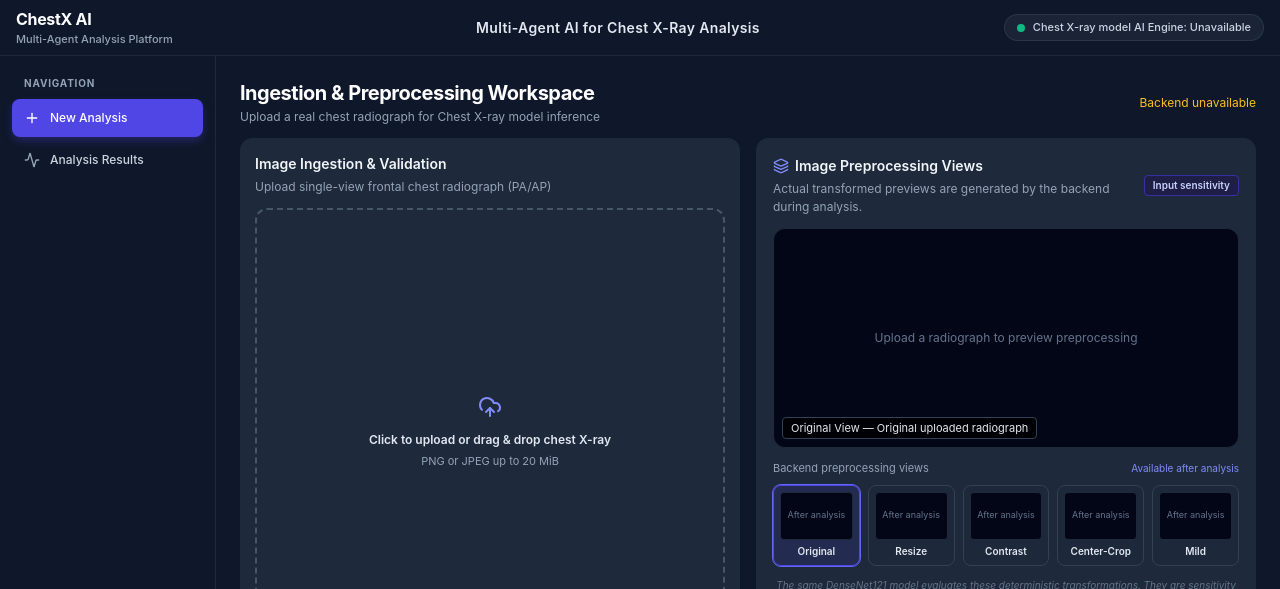
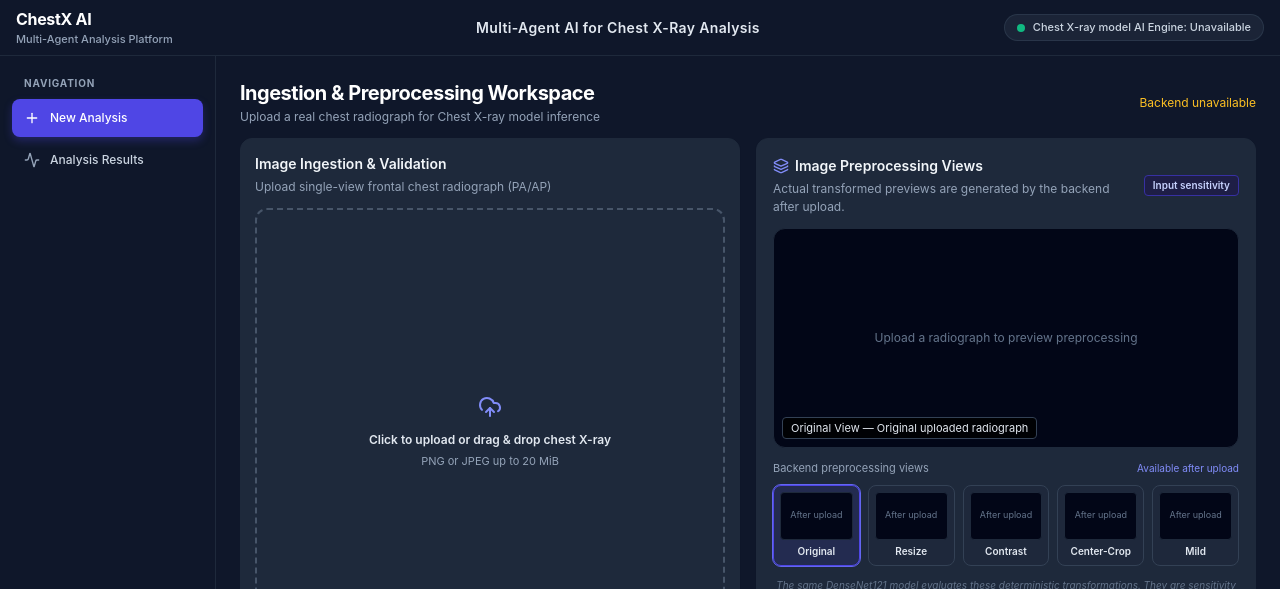
Before and after one commit to Souptik-Hazra/Chest-XRay, a React (Vite) app: page / in a window 1280 px wide. Shown: the top 589 px of the page. Built offline with nearby package versions, Linux system fonts and the light colour scheme; no server answers.

Commit message:
fix: show preprocessing preview state before analysis

```diff
--- a/src/components/upload/ImagePreparationPanel.jsx
+++ b/src/components/upload/ImagePreparationPanel.jsx
@@ -4,16 +4,16 @@ import { Card } from '../shared/index.js';
 import { PREPARATION_VIEWS } from '../../data/preparationViews.js';
 import './upload.css';
 
-export default function ImagePreparationPanel({ filePreviewUrl = null, selectedViewId = 'original', onSelectView = () => {}, isCompact = false, actualViews = [] }) {
+export default function ImagePreparationPanel({ filePreviewUrl = null, selectedViewId = 'original', onSelectView = () => {}, isCompact = false, actualViews = [], isLoading = false }) {
   const activeView = PREPARATION_VIEWS.find(view => view.id === selectedViewId) || PREPARATION_VIEWS[0];
   const activePreview = actualViews.find(view => view.id === activeView.id)?.previewUrl || filePreviewUrl;
   const hasGeneratedViews = actualViews.length > 0;
   return <Card padding={isCompact ? 'card-padding-compact' : 'card-padding-lg-gap'} className="preparation-panel">
-    <div className="preparation-heading"><div><h3><Layers/>Image Preprocessing Views</h3>{!isCompact && <p>Actual transformed previews are generated by the backend during analysis.</p>}</div><span className="preparation-badge">Input sensitivity</span></div>
+    <div className="preparation-heading"><div><h3><Layers/>Image Preprocessing Views</h3>{!isCompact && <p>Actual transformed previews are generated by the backend after upload.</p>}</div><span className="preparation-badge">Input sensitivity</span></div>
     {!isCompact && <div className="preparation-main-preview">{activePreview ? <img src={activePreview} alt={activeView.name} className="preparation-image"/> : <div className="preparation-empty">Upload a radiograph to preview preprocessing</div>}<div className="preparation-caption">{activeView.name} — {activeView.desc}</div></div>}
-    <div><div className="preparation-views-label"><span>Backend preprocessing views</span><span>{hasGeneratedViews ? 'Select a generated view' : 'Available after analysis'}</span></div><div className="preparation-thumbnails">{PREPARATION_VIEWS.map(view => {
+    <div><div className="preparation-views-label"><span>Backend preprocessing views</span><span>{hasGeneratedViews ? 'Select a generated view' : isLoading ? 'Generating previews…' : filePreviewUrl ? 'Previews unavailable' : 'Available after upload'}</span></div><div className="preparation-thumbnails">{PREPARATION_VIEWS.map(view => {
       const generated = actualViews.find(item => item.id === view.id);
-      return <button key={view.id} type="button" disabled={!generated?.previewUrl} onClick={() => onSelectView(view.id)} className={`preparation-thumb ${selectedViewId === view.id ? 'preparation-thumb--selected' : ''}`}><div className="preparation-thumb-image">{generated?.previewUrl ? <img src={generated.previewUrl} alt={view.name} className="preparation-image preparation-image--cover"/> : <span>{hasGeneratedViews ? 'Unavailable' : 'After analysis'}</span>}</div><span>{view.name.split(' ')[0]}</span></button>;
+      return <button key={view.id} type="button" disabled={!generated?.previewUrl} onClick={() => onSelectView(view.id)} className={`preparation-thumb ${selectedViewId === view.id ? 'preparation-thumb--selected' : ''}`}><div className="preparation-thumb-image">{generated?.previewUrl ? <img src={generated.previewUrl} alt={view.name} className="preparation-image preparation-image--cover"/> : <span>{isLoading ? 'Generating…' : hasGeneratedViews ? 'Unavailable' : filePreviewUrl ? 'Preview unavailable' : 'After upload'}</span>}</div><span>{view.name.split(' ')[0]}</span></button>;
     })}</div></div>
     {!isCompact && <div className="preparation-footnote">The same DenseNet121 model evaluates these deterministic transformations. They are sensitivity checks, not an independent model ensemble.</div>}
   </Card>;
```
